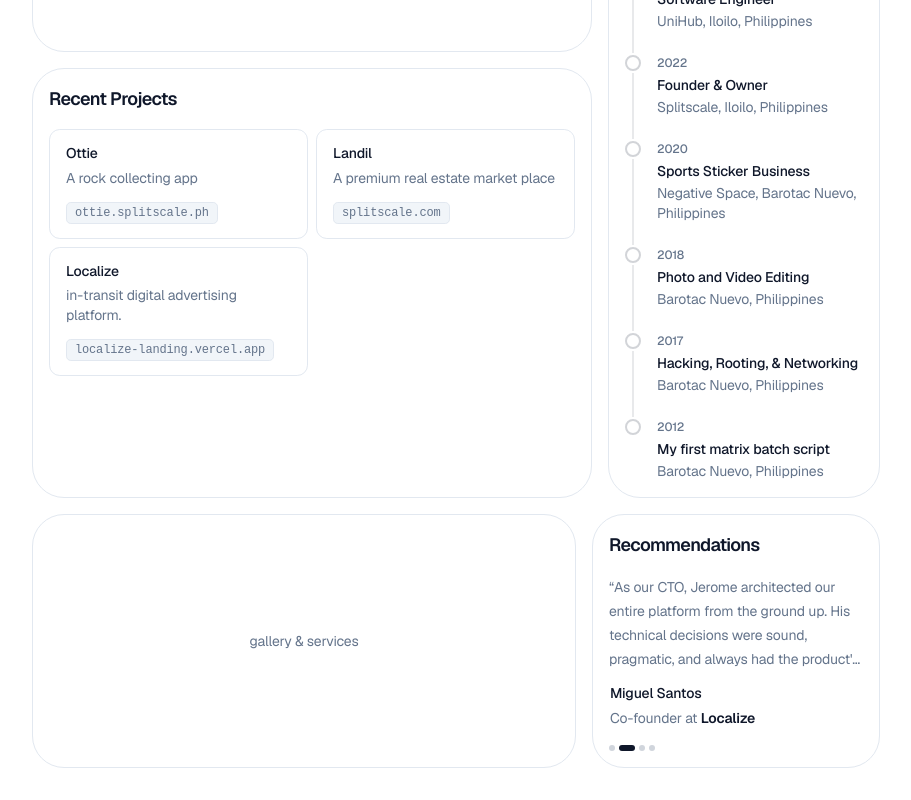
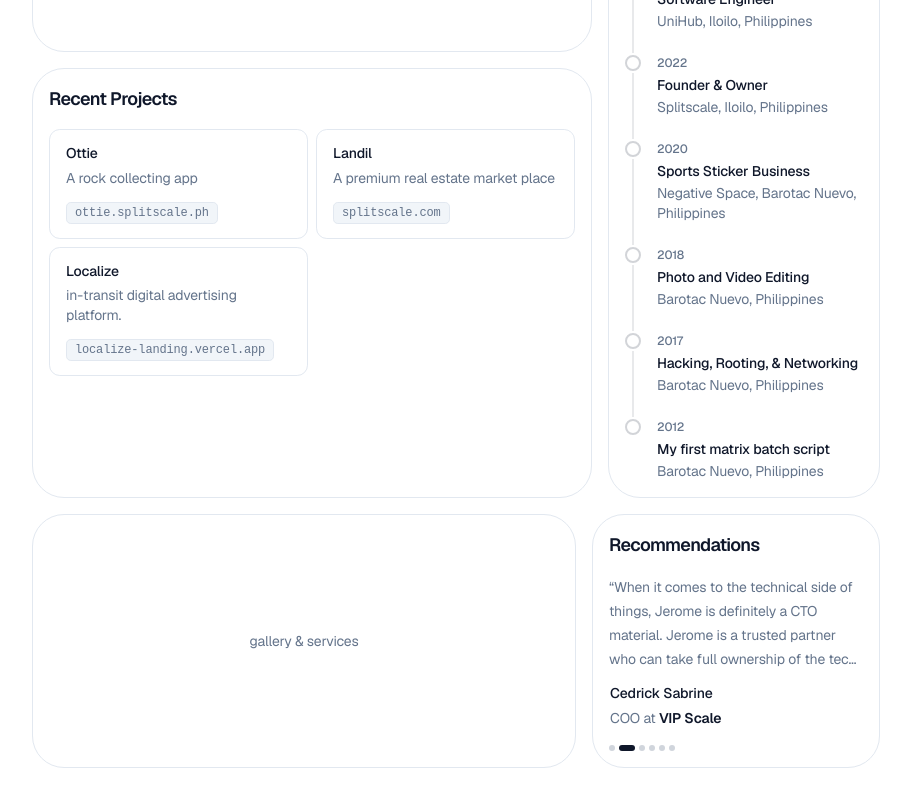
Before and after one commit to kasutu/my-portfolio, a Next.js app: page / in a window 1280 px wide. Shown: the part 1066-1866 px from the top of the page, without its empty margins (184-1095 px from the left). Built offline with nearby package versions, Linux system fonts and the light colour scheme.

Commit message:
testimonials

```diff
--- a/src/app/page.tsx
+++ b/src/app/page.tsx
@@ -113,28 +113,40 @@
 
   const testimonials: TestimonialItem[] = [
     {
-      name: "Renz Villanueva",
-      role: "Project Manager",
-      company: "Prometheus",
-      content: "Jerome consistently delivered beyond expectations. His ability to translate complex requirements into clean, working software made every sprint smoother than the last.",
+      name: "Justine Santos",
+      role: "Software Engineer",
+      company: "Bloom",
+      content: "From what I've seen working with Jerome at Prometheus brings a really solid mix of technical skill and genuine team-player energy. I remember him suggesting CLX to me and tailwind merge for a much more cleaner structure / implementation frontend wise., while keeping things witty between us HAHAHA. That's honestly rare.",
     },
     {
-      name: "Miguel Santos",
-      role: "Co-founder",
-      company: "Localize",
-      content: "As our CTO, Jerome architected our entire platform from the ground up. His technical decisions were sound, pragmatic, and always had the product's growth in mind.",
+      name: "Cedrick Sabrine",
+      role: "COO",
+      company: "VIP Scale",
+      content: "When it comes to the technical side of things, Jerome is definitely a CTO material. Jerome is a trusted partner who can take full ownership of the tech, once it's in his hands, we know it's completely taken care of.",
     },
     {
-      name: "Carla Reyes",
-      role: "CEO",
-      company: "UniHub",
-      content: "Jerome is the kind of engineer who takes ownership. He didn't just write code — he understood the business, asked the right questions, and shipped things that actually mattered.",
+      name: "Angelo Kaufmann",
+      role: "Solutions Architect",
+      company: "GCash",
+      content: "In a sea of students, Jerome stands out as a true learner. He possesses that rare, interest-driven curiosity that compels him to go down the 'rabbit hole' of a complex subject until he has mastered it. He has a distinct 'spiky profile' possessing a deep, specialized intelligence that allows him to operate as a high-level expert in his chosen field. He doesn't just study; he runs with his interests until they become core competencies.",
     },
     {
-      name: "Paolo Mendoza",
-      role: "Lead Developer",
-      company: "Splitscale",
-      content: "Working with Jerome on real-time systems was a great experience. He has a sharp eye for performance and a natural instinct for building things that scale.",
+      name: "Joel Bagoyo",
+      role: "Quality Assurance",
+      company: "Freelance",
+      content: "Jerome gave his all during the time he worked as UI/UX designer. He was super keen into details and made sure we kept revising the work until we got it perfect. Looking forward to work with him again in the future!",
+    },
+    {
+      name: "Paul Ian Capanas",
+      role: "Co-founder",
+      company: "Wisdomous Solution Inc.",
+      content: "Jerome possesses a remarkable ability to bridge technical execution with tangible business value. Rather than simply writing code, he focuses on solving real-world problems through profitable, high-impact projects. His unique 'startup-minded' perspective ensures that his work as a developer is always strategically aligned with measurable success and long-term growth.",
+    },
+    {
+      name: "Danloyd John M. Ludas, RPh",
+      role: "Pharmacist",
+      company: "x",
+      content: "Jerome has been a great help to me, especially when I need advice on tech-related matters beyond my expertise. He’s reliable in recommending the right actions or purchases to improve my use of technology. He guides me on which computer parts to choose and what questions to ask sellers. He also presents both the best-performing options and the most cost-effective alternatives, helping me make well-informed decisions.",
     },
   ];
 
```
